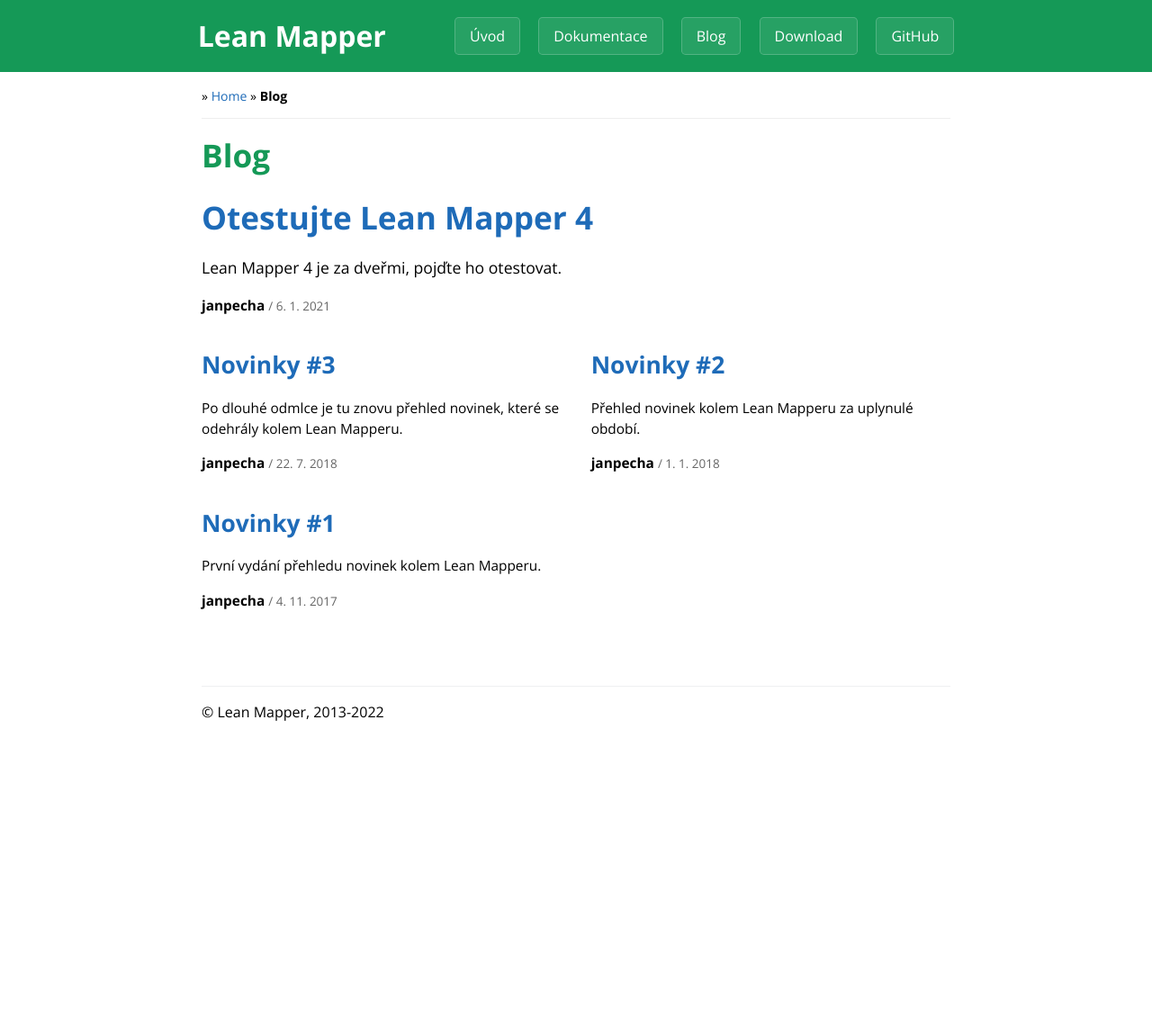
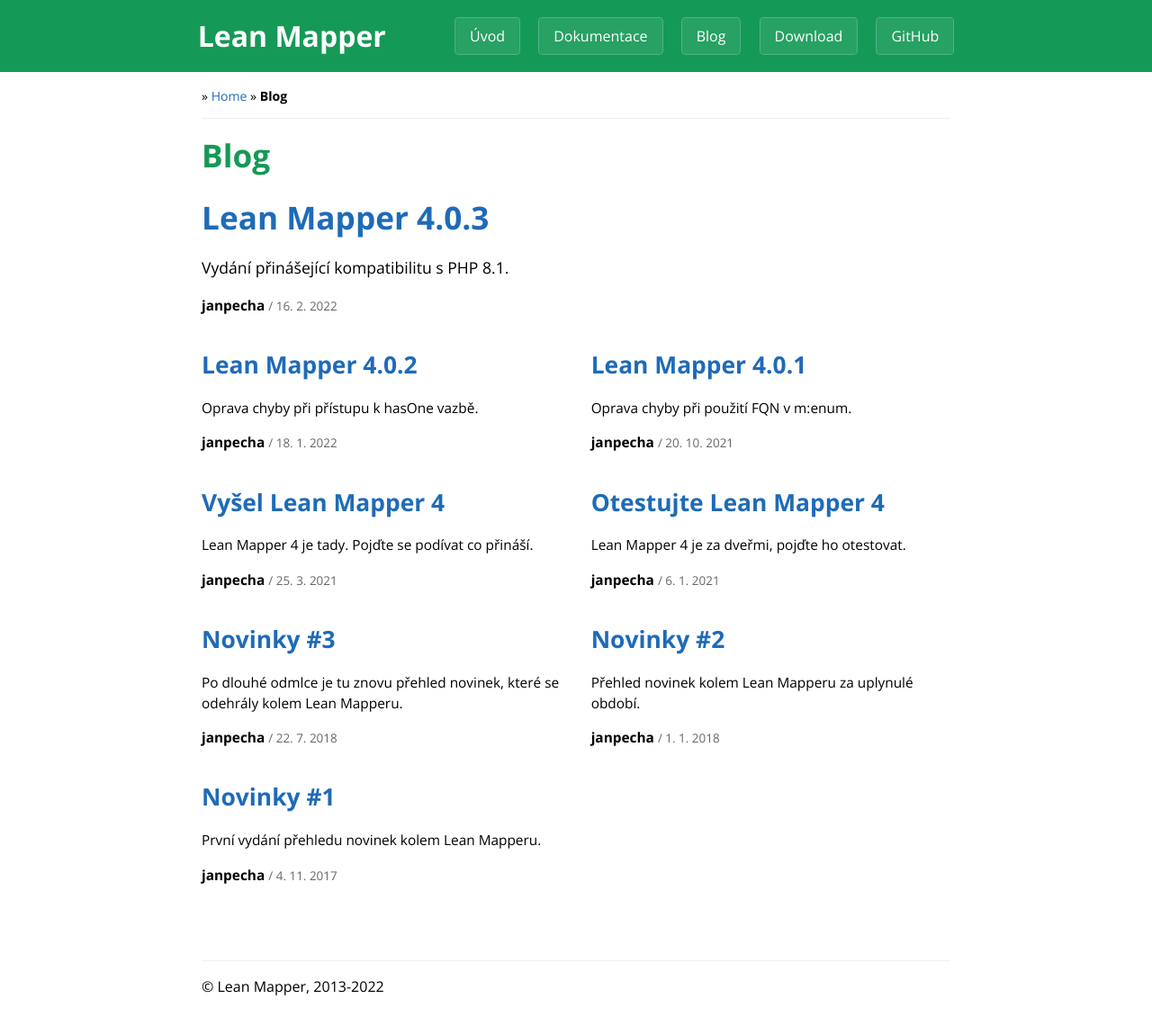
Before and after one commit to LeanMapper/LeanMapper.github.io, a Jekyll site: the page built from blog/index.html, in a window 1280 px wide. Shown: the whole page at 90% size. Built offline with Jekyll 4.4.1, drawn with Linux system fonts in a browser that asks for light colours; before the commit the page ends 900 px from its top, so only the background shows below that.

Commit message:
Updated blog

````diff
--- /dev/null
+++ b/_posts/2021-03-25-vysel-leanmapper-4.md
@@ -0,0 +1,51 @@
+---
+title: Vyšel Lean Mapper 4
+author: janpecha
+---
+
+{:.perex}
+Lean Mapper 4 je tady. Pojďte se podívat co přináší.
+
+Chystané novinky v Lean Mapperu 4 jsme si podrobně popisovali v [předchozím článku](/blog/2021-01-06-otestujte-leanmapper-4/). Dnes jen rychlý přehled.
+
+
+## Podpora Dibi 4 a PHP 7.2+
+
+Lean Mapper nyní vyžaduje Dibi 4 a PHP **7.2** nebo novější. Zároveň je plně kompatibilní s **PHP 8.0**.
+
+Všechny metody a funkce nyní obsahují nativní typehinty, které přineslo PHP 7. Všechny soubory taky obsahují `declare(strict_types=1)`.
+
+
+## Konverze hodnot z databáze
+
+Lean Mapper nyní v mapperu umožňuje konvertovat hodnoty z databáze předtím než se předají do entity. Můžete tedy hodnoty převést třeba na value objekty nebo provádět jiné konverze.
+
+Konverze se provádí v mapperu pomocí nových metod `convertToRowData` (databáze => entita) a `convertFromRowData` (entita => databáze).
+
+
+## Vychozí namespace entit
+
+Výchozí namespace entit (`$defaultEntityNamespace`) v `LeanMapper\DefaultMapper` se nyní nastavuje pomocí konstruktoru:
+
+```php
+$mapper = new LeanMapper\DefaultMapper('App\Entities');
+```
+
+Není tedy již nutné podědit `DefaultMapper` a přepsat property `$defaultEntityNamespace`.
+
+
+## LeanMapper\Fluent
+
+`LeanMapper\Fluent` již nepřepisuje statickou proměnnou `$masks` a spoléhá se na nastavení z Dibi.
+
+
+## Striktnější přiřazování hodnot
+
+Entity jsou nyní striktnější při přiřazování hodnot do entity. Dřívě bylo možné přiřadit do položky typu `int` např. řetězec a Lean Mapper na pozadí provedl konverzi hodnoty na správný typ pomocí `settype()`. Nyní entita vyhodí vyjímku a přetypování musíte provést sami. Kontrola se neprovádí u položek s příznakem `m:passThru` - u nich musíte kontrolu provést sami.
+
+
+## Opravy chyb
+
+* byly doplněny testy a opraveny některé okrajové případy
+* `Repository` při přístupu k neexistující property (`$repository->unexists`) generovalo nesmyslnou hlášku, nyní vyhazuje vyjímku
+* byla opravena kompatibilita s `nette/di` ^3.0 při použití `LeanMapper\Bridges\Nette\DI\LeanMapperExtension`
--- /dev/null
+++ b/_posts/2021-10-20-leanmapper-4-0-1.md
@@ -0,0 +1,18 @@
+---
+title: Lean Mapper 4.0.1
+author: janpecha
+---
+
+{:.perex}
+Oprava chyby při použití FQN v `m:enum`.
+
+Dnes vyšel Lean Mapper 4.0.1. Opravuje případ, kdy použití názvu třídy s lomítkem na začátku (FQN) v příznaku `m:enum` způsobilo chybu, protože parser hledal uvedou třídu i přes lomítko v aktuálním jmenném prostoru.
+
+```php
+/**
+ * @property int $status m:enum(\SomeClass::STATUS_*)
+ */
+class Book extends LeanMapper\Entity
+{
+}
+```
--- /dev/null
+++ b/_posts/2022-01-18-leanmapper-4-0-2.md
@@ -0,0 +1,24 @@
+---
+title: Lean Mapper 4.0.2
+author: janpecha
+---
+
+{:.perex}
+Oprava chyby při přístupu k `hasOne` vazbě.
+
+Dnes vyšel Lean Mapper 4.0.2. Toto vydání [opravuje](https://github.com/Tharos/LeanMapper/issues/161) chování při přístupu k `hasOne` vazbě v detached entitě. Problém pěkně ilustruje následující příklad:
+
+```php
+/**
+ * @property Author|NULL $reviewer m:hasOne
+ */
+class Book extends LeanMapper\Entity
+{
+}
+
+
+$book = new Book;
+$book->reviewer = null;
+```
+
+Následné volání `$book->reviewer` vyhodilo chybu místo aby logicky vrátilo `null`. Bylo to způsobeno tím, že entita v dané chvíli nemá přístup k mapperu. Ten je potřeba, aby entita dokázala při traverzování mezi entitami určit správnou tabulku a sloupec.
--- /dev/null
+++ b/_posts/2022-02-16-leanmapper-4-0-3.md
@@ -0,0 +1,11 @@
+---
+title: Lean Mapper 4.0.3
+author: janpecha
+---
+
+{:.perex}
+Vydání přinášející kompatibilitu s PHP 8.1.
+
+Dnes vyšel Lean Mapper 4.0.3. Jedinou novinkou této setinkové verze je podpora pro PHP 8.1 ([#163](https://github.com/Tharos/LeanMapper/pull/163)).
+
+Velké díky Petru Kesslerovi ([@uestla](https://github.com/uestla)) za přípravu pull requestu.
````
Also changed, not shown: _posts/2021-01-06-otestujte-leanmapper-4.md (+1 -1 lines).
